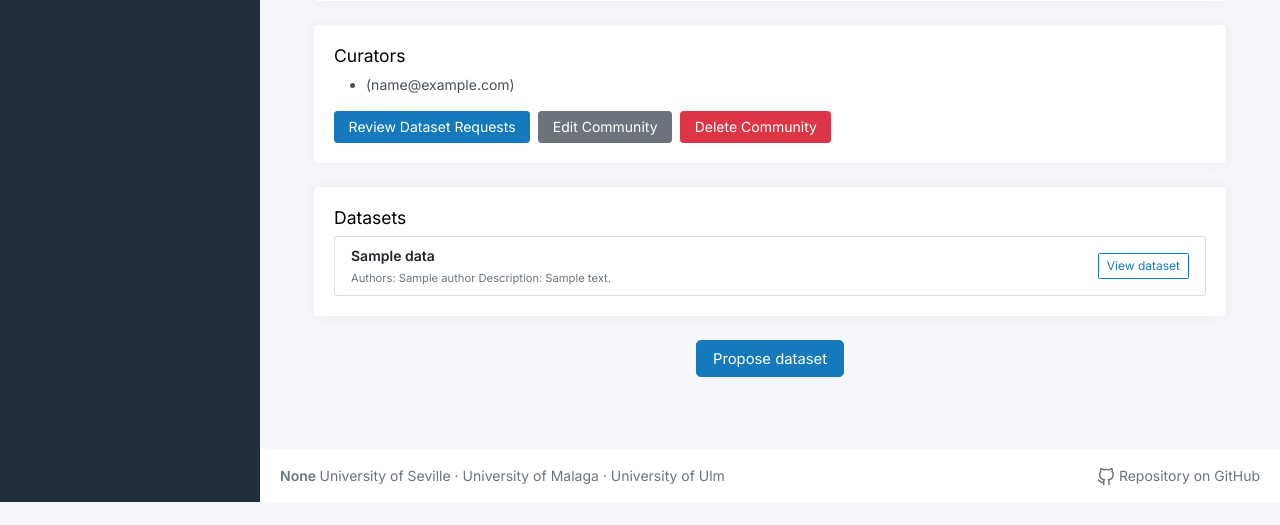
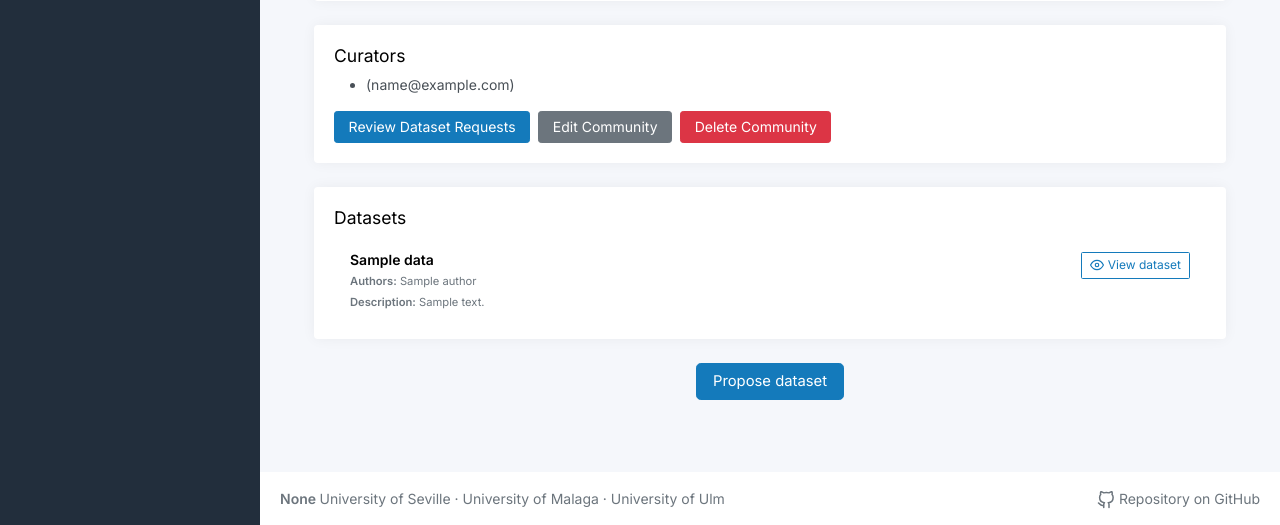
Before and after one commit to poke-hub/poke-hub, a Flask app: page /community/view/1 in a window 1280 px wide. Shown: the part 752-1277 px from the top of the page. Before the commit the page ends 1254 px from the top, so only its background shows below. Run offline with Flask 3, Linux system fonts and the light colour scheme; a user stored in the database is signed in; tables that the repository leaves empty hold one stand-in row (values such as "Sample post"); grey boxes marked "Sample" are stand-in pictures; parts of the project's set-up code (start-up, migrations or seed data) failed here and were passed over; some libraries are stand-ins or nearby versions.

Commit message:
fix: view_dataset.html visual improving

```diff
--- a/app/modules/community/templates/community/view_community.html
+++ b/app/modules/community/templates/community/view_community.html
@@ -92,27 +92,39 @@
 
     <div class="card mb-4">
         <div class="card-body">
-            <h4>Datasets</h4>
+            <h4 class="mb-3">Datasets</h4>
 
             {% if community.datasets.count() > 0 %}
-                <ul class="list-group">
+                <ul class="list-group list-group-flush">
                     {% for dataset in community.datasets %}
-                    <li class="list-group-item d-flex justify-content-between align-items-center">
-                        <div>
-                            <strong>{{ dataset.ds_meta_data.title }}</strong><br>
-                            <small class="text-muted">Authors:
+                    <li class="list-group-item">
+                        <div class="d-flex justify-content-between align-items-start">
+
+                            <div class="me-3">
+                                <h6 class="mb-1">
+                                <strong>{{ dataset.ds_meta_data.title }}</strong>
+                                </h6>
+
+                                <p class="mb-1 text-muted small">
+                                <span class="fw-semibold">Authors:</span>
                                 {% for author in dataset.ds_meta_data.authors %}
-                                    {{ author.name }}
+                                    {{ author.name }}{% if not loop.last %}, {% endif %}
                                 {% endfor %}
-                            </small>
-                            <small class="text-muted">Description: {{ dataset.ds_meta_data.description }}
-                            </small>
+                                </p>
+
+                                <p class="mb-0 text-muted small">
+                                <span class="fw-semibold">Description:</span>
+                                {{ dataset.ds_meta_data.description }}
+                                </p>
                             </div>
 
                             <a href="{{ dataset.get_pokehub_doi() }}"
-                           class="btn btn-outline-primary btn-sm">
+                               class="btn btn-sm btn-outline-primary d-flex align-items-center gap-1">
+                                <i data-feather="eye"></i>
                                 View dataset
                             </a>
+
+                        </div>
                     </li>
                     {% endfor %}
                 </ul>
```
Lines whose indentation alone changed are shown as unchanged.
